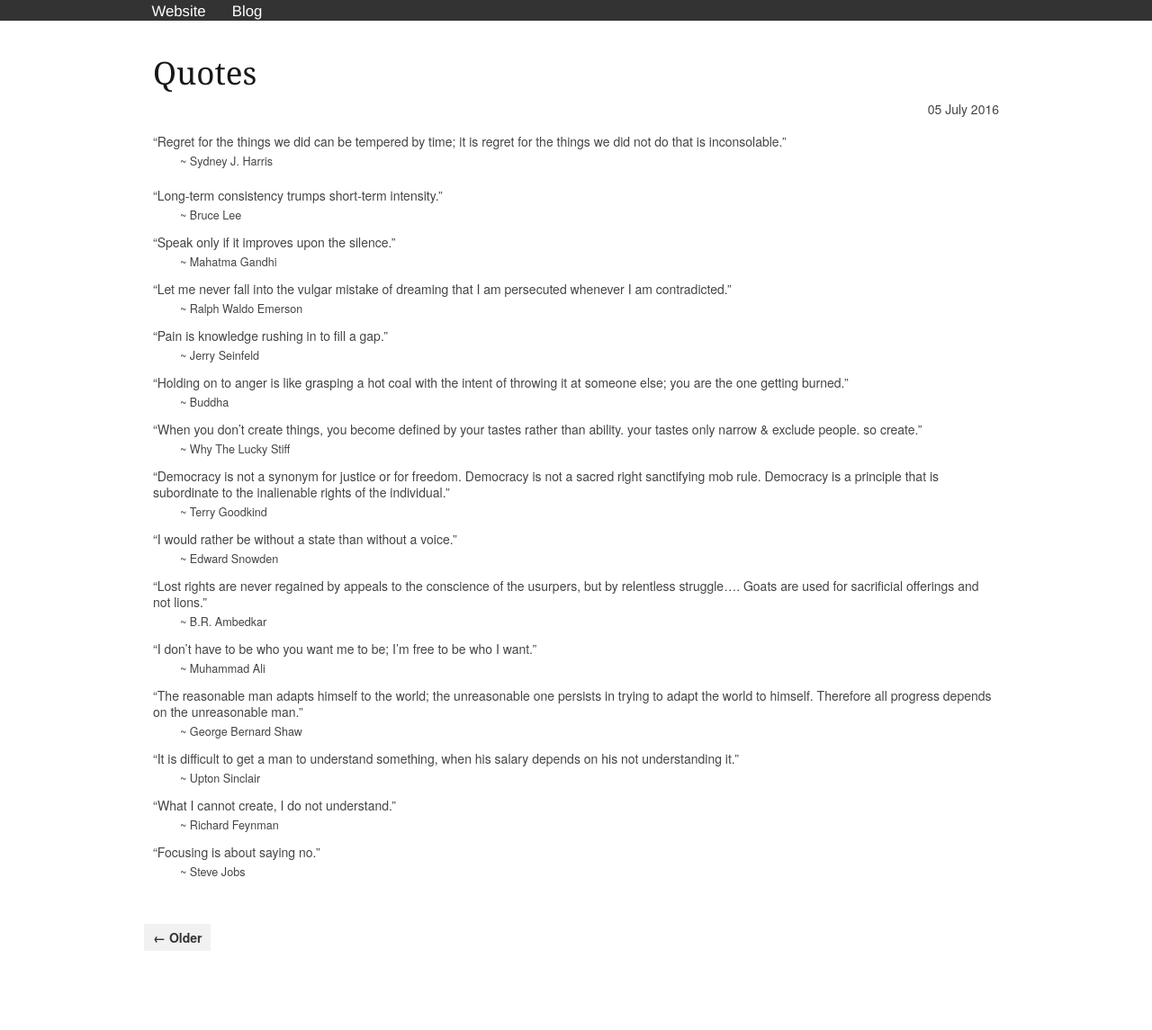
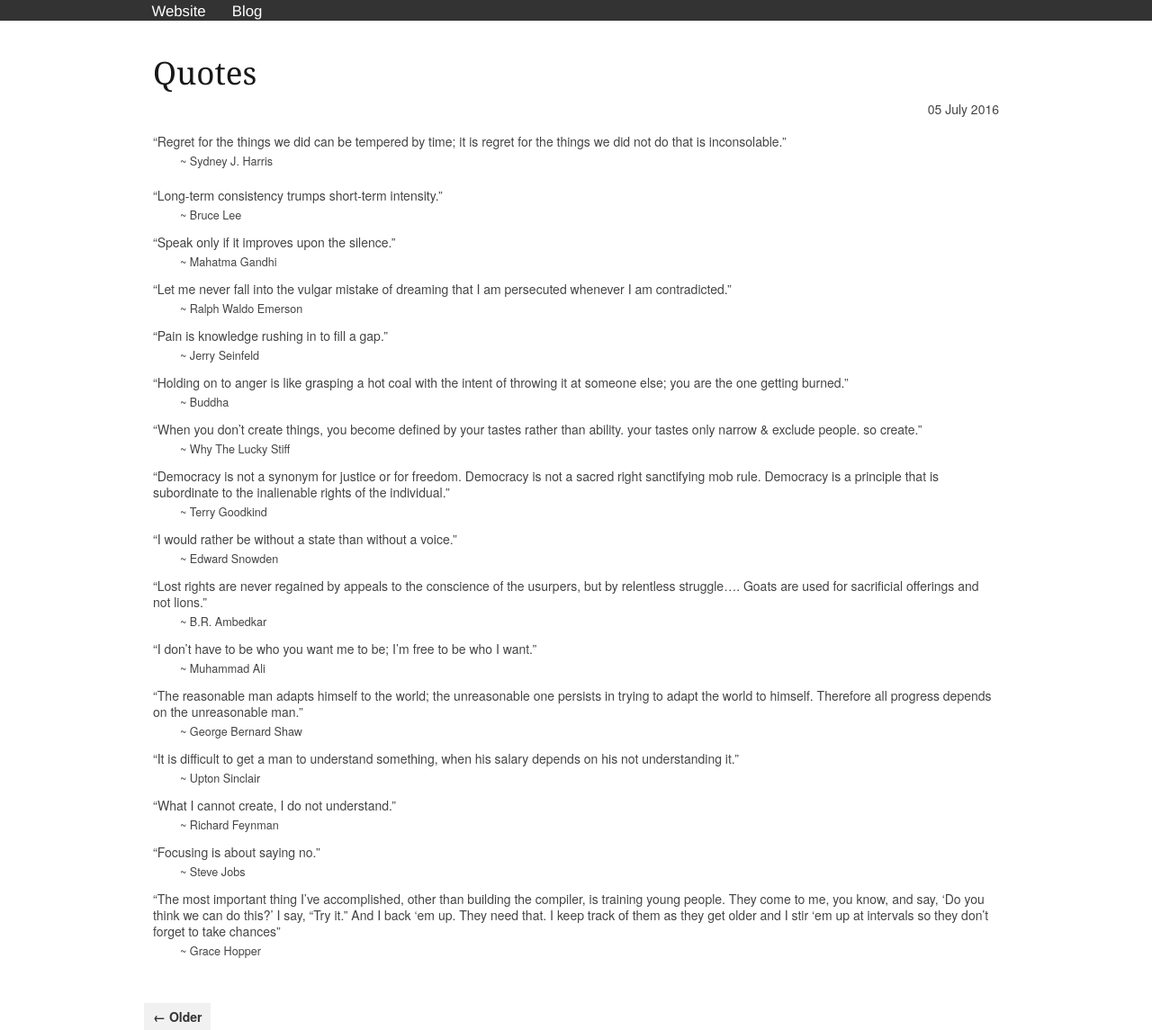
Before and after one commit to arelangi/adityarelangi.com, a Jekyll site: the page blog/quotes.html, which Jekyll copies as it is, in a window 1280 px wide. Shown: the whole page at 90% size. Built offline with Jekyll 4.4.1, drawn with Linux system fonts in a browser that asks for light colours; before the commit the page ends 1057 px from its top, so only the background shows below that.

Commit message:
Update quotes

```diff
--- a/blog/quotes.html
+++ b/blog/quotes.html
@@ -105,6 +105,11 @@
       <li>~ Steve Jobs</li>
     </ul>
   </li>
+  <li>“The most important thing I’ve accomplished, other than building the compiler, is training young people. They come to me, you know, and say, ‘Do you think we can do this?’ I say, “Try it.” And I back ‘em up. They need that. I keep track of them as they get older and I stir ‘em up at intervals so they don’t forget to take chances”
+    <ul>
+      <li>~ Grace Hopper</li>
+    </ul>
+  </li>
 </ul>
 
 		</div>
```
